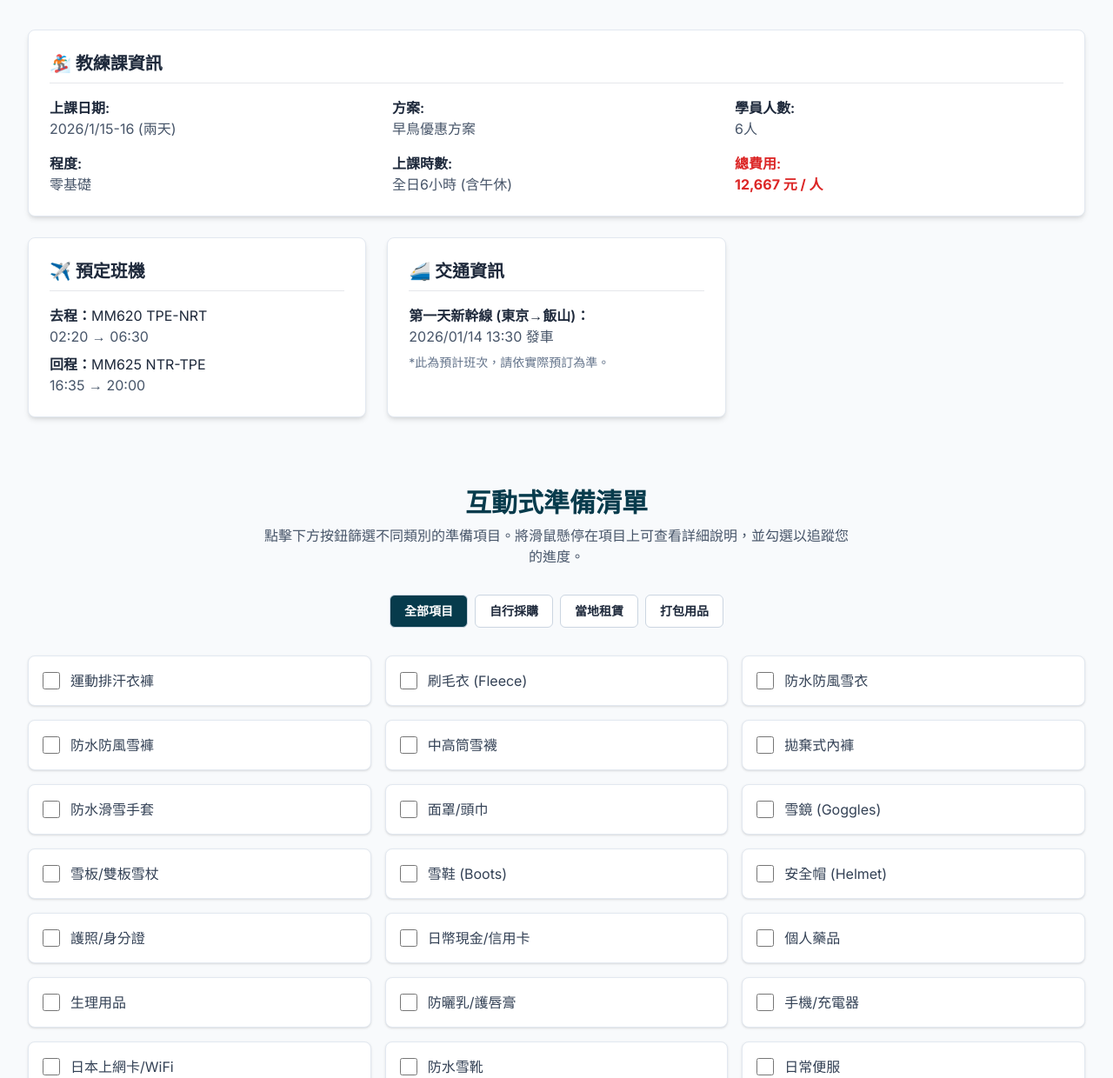
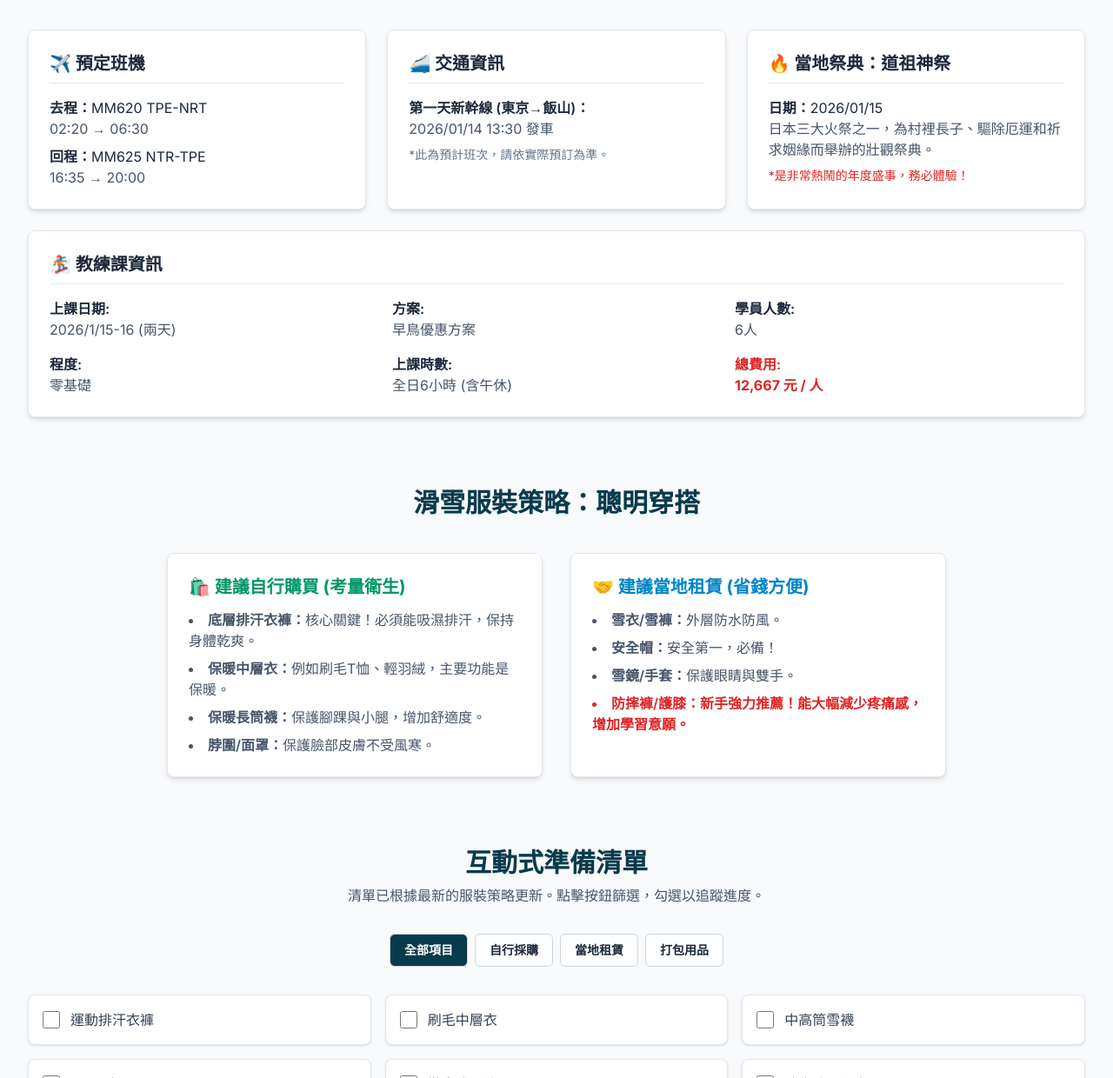
Before and after one commit to ekatsiming-dev/SKI, a plain HTML site: page index.html in a window 1280 px wide. Shown: the part 1560-2800 px from the top of the page at 87% size. Drawn offline with nearby package versions, Linux system fonts and the light colour scheme.

Commit message:
Update index.html

```diff
--- a/index.html
+++ b/index.html
@@ -79,6 +79,7 @@
             <div class="flex flex-wrap justify-center items-center gap-x-4 md:gap-x-10 text-base md:text-lg font-bold">
                 <a href="#roadmap" class="nav-link text-slate-600">行動計畫</a>
                 <a href="#details" class="nav-link text-slate-600">行程細節</a>
+                <a href="#clothing-guide" class="nav-link text-slate-600">服裝策略</a>
                 <a href="#checklist" class="nav-link text-slate-600">互動清單</a>
                 <a href="#safety" class="nav-link text-slate-600">安全須知</a>
                 <a href="#budget" class="nav-link text-slate-600">預算分析</a>
@@ -129,7 +130,7 @@
 
             <section id="details">
                  <h2 class="text-3xl font-bold text-center mb-10 text-[#073B4C]">行程與預訂細節</h2>
-                 <div class="grid grid-cols-1 md:grid-cols-2 lg:grid-cols-3 gap-6 max-w-7xl mx-auto">
+                 <div class="grid grid-cols-1 md:grid-cols-3 gap-6 max-w-7xl mx-auto">
                     <div class="bg-white p-6 rounded-lg shadow-md border border-slate-200">
                         <h3 class="text-xl font-bold mb-4 border-b pb-2">✈️ 預定班機</h3>
                         <p><span class="font-semibold">去程：</span>MM620 TPE-NRT</p>
@@ -143,7 +144,13 @@
                         <p class="mb-2 text-slate-600">2026/01/14 13:30 發車</p>
                          <p class="text-sm text-slate-500">*此為預計班次，請依實際預訂為準。</p>
                     </div>
-                    <div class="bg-white p-6 rounded-lg shadow-md border border-slate-200 lg:col-span-3 lg:row-start-1 md:col-span-2">
+                    <div class="bg-white p-6 rounded-lg shadow-md border border-slate-200">
+                        <h3 class="text-xl font-bold mb-4 border-b pb-2">🔥 當地祭典：道祖神祭</h3>
+                        <p><span class="font-semibold">日期：</span>2026/01/15</p>
+                        <p class="text-slate-600 mb-2">日本三大火祭之一，為村裡長子、驅除厄運和祈求姻緣而舉辦的壯觀祭典。</p>
+                         <p class="text-sm text-red-600">*是非常熱鬧的年度盛事，務必體驗！</p>
+                    </div>
+                    <div class="bg-white p-6 rounded-lg shadow-md border border-slate-200 md:col-span-3">
                         <h3 class="text-xl font-bold mb-4 border-b pb-2">🏂 教練課資訊</h3>
                         <div class="grid grid-cols-2 md:grid-cols-3 gap-4 text-sm md:text-base">
                             <div><p class="font-semibold">上課日期:</p><p class="text-slate-600">2026/1/15-16 (兩天)</p></div>
@@ -157,9 +164,33 @@
                  </div>
             </section>
 
+            <section id="clothing-guide">
+                <h2 class="text-3xl font-bold text-center mb-10 text-[#073B4C]">滑雪服裝策略：聰明穿搭</h2>
+                 <div class="grid grid-cols-1 md:grid-cols-2 gap-8 max-w-4xl mx-auto">
+                    <div class="bg-white p-6 rounded-lg shadow-md border border-slate-200">
+                        <h3 class="text-xl font-bold mb-3 text-emerald-600">🛍️ 建議自行購買 (考量衛生)</h3>
+                        <ul class="list-disc list-inside space-y-2 text-slate-600">
+                            <li><span class="font-semibold">底層排汗衣褲：</span>核心關鍵！必須能吸濕排汗，保持身體乾爽。</li>
+                            <li><span class="font-semibold">保暖中層衣：</span>例如刷毛T恤、輕羽絨，主要功能是保暖。</li>
+                            <li><span class="font-semibold">保暖長筒襪：</span>保護腳踝與小腿，增加舒適度。</li>
+                            <li><span class="font-semibold">脖圍/面罩：</span>保護臉部皮膚不受風寒。</li>
+                        </ul>
+                    </div>
+                    <div class="bg-white p-6 rounded-lg shadow-md border border-slate-200">
+                        <h3 class="text-xl font-bold mb-3 text-sky-600">🤝 建議當地租賃 (省錢方便)</h3>
+                        <ul class="list-disc list-inside space-y-2 text-slate-600">
+                            <li><span class="font-semibold">雪衣/雪褲：</span>外層防水防風。</li>
+                            <li><span class="font-semibold">安全帽：</span>安全第一，必備！</li>
+                            <li><span class="font-semibold">雪鏡/手套：</span>保護眼睛與雙手。</li>
+                            <li class="font-bold text-red-600"><span class="font-semibold">防摔褲/護膝：</span>新手強力推薦！能大幅減少疼痛感，增加學習意願。</li>
+                        </ul>
+                    </div>
+                 </div>
+            </section>
+
             <section id="checklist">
                 <h2 class="text-3xl font-bold text-center mb-2 text-[#073B4C]">互動式準備清單</h2>
-                <p class="text-center text-slate-600 mb-8 max-w-2xl mx-auto">點擊下方按鈕篩選不同類別的準備項目。將滑鼠懸停在項目上可查看詳細說明，並勾選以追蹤您的進度。</p>
+                <p class="text-center text-slate-600 mb-8 max-w-2xl mx-auto">清單已根據最新的服裝策略更新。點擊按鈕篩選，勾選以追蹤進度。</p>
                 <div id="checklist-filters" class="flex flex-wrap justify-center gap-2 mb-8">
                 </div>
                 <div id="checklist-container" class="grid grid-cols-1 sm:grid-cols-2 lg:grid-cols-3 gap-4">
@@ -226,27 +257,29 @@
         document.addEventListener('DOMContentLoaded', function() {
             const checklistData = [
                 { name: '運動排汗衣褲', category: 'buy', description: '準備2套，絕對避免棉質！選擇聚酯纖維或羊毛材質。' },
-                { name: '刷毛衣 (Fleece)', category: 'buy', description: '1-2件，作為保暖中層。' },
-                { name: '防水防風雪衣', category: 'buy', description: '防水係數至少10,000mm，最好有雪裙。' },
-                { name: '防水防風雪褲', category: 'buy', description: '防水係數至少10,000mm。' },
+                { name: '刷毛中層衣', category: 'buy', description: '1-2件，作為保暖中層。' },
                 { name: '中高筒雪襪', category: 'buy', description: '準備5雙，羊毛或機能材質，保護腳踝。' },
+                { name: '面罩/脖圍', category: 'buy', description: '防風、防曬、保護臉部。' },
                 { name: '拋棄式內褲', category: 'buy', description: '方便旅行使用，依天數準備。' },
-                { name: '防水滑雪手套', category: 'buy', description: '保護雙手溫暖乾燥。' },
-                { name: '面罩/頭巾', category: 'buy', description: '防風、防曬、保護臉部。' },
-                { name: '雪鏡 (Goggles)', category: 'buy', description: '防霧、防紫外線，應對不同天氣。' },
+                { name: '防水防風雪衣', category: 'rent', description: '外層衣物，新手建議租用即可。' },
+                { name: '防水防風雪褲', category: 'rent', description: '外層衣物，新手建議租用即可。' },
                 { name: '雪板/雙板雪杖', category: 'rent', description: '在野澤當地雪具店租用，方便且專業。' },
                 { name: '雪鞋 (Boots)', category: 'rent', description: '尺寸合腳最重要，由專業店家協助挑選。' },
                 { name: '安全帽 (Helmet)', category: 'rent', description: '安全第一！強烈建議租用。' },
+                { name: '雪鏡 (Goggles)', category: 'rent', description: '防霧、防紫外線，應對不同天氣。' },
+                { name: '防水滑雪手套', category: 'rent', description: '保護雙手溫暖乾燥。' },
+                { name: '防摔褲', category: 'rent', description: '新手強力推薦！保護臀部與尾椎。' },
+                { name: '護膝', category: 'rent', description: '增加對膝蓋的保護。' },
                 { name: '護照/身分證', category: 'pack', description: '最重要的身分證明文件。' },
                 { name: '日幣現金/信用卡', category: 'pack', description: '準備足夠的現金以備不時之需。' },
                 { name: '個人藥品', category: 'pack', description: '感冒藥、腸胃藥、止痛藥、痠痛貼布等。' },
                 { name: '生理用品', category: 'pack', description: '若遇生理期，請預先準備相關用品。' },
+                { name: '維持器', category: 'pack', description: '個人牙齒維持器。' },
                 { name: '防曬乳/護唇膏', category: 'pack', description: '雪地紫外線強烈，空氣乾燥。' },
                 { name: '手機/充電器', category: 'pack', description: '包含行動電源，保持通訊暢通。' },
                 { name: '日本上網卡/WiFi', category: 'pack', description: '預先購買或租用，確保網路連線。' },
                 { name: '防水雪靴', category: 'pack', description: '非滑雪時在雪地行走穿著。' },
                 { name: '日常便服', category: 'pack', description: '準備2套，在旅館或非滑雪時穿著。' },
-                { name: '防雪外套/雪褲', category: 'pack', description: '打包已採購好的雪衣與雪褲。'},
                 { name: '泳衣', category: 'pack', description: '野澤是溫泉鄉，別忘了泡溫泉！' }
             ];
 
```
